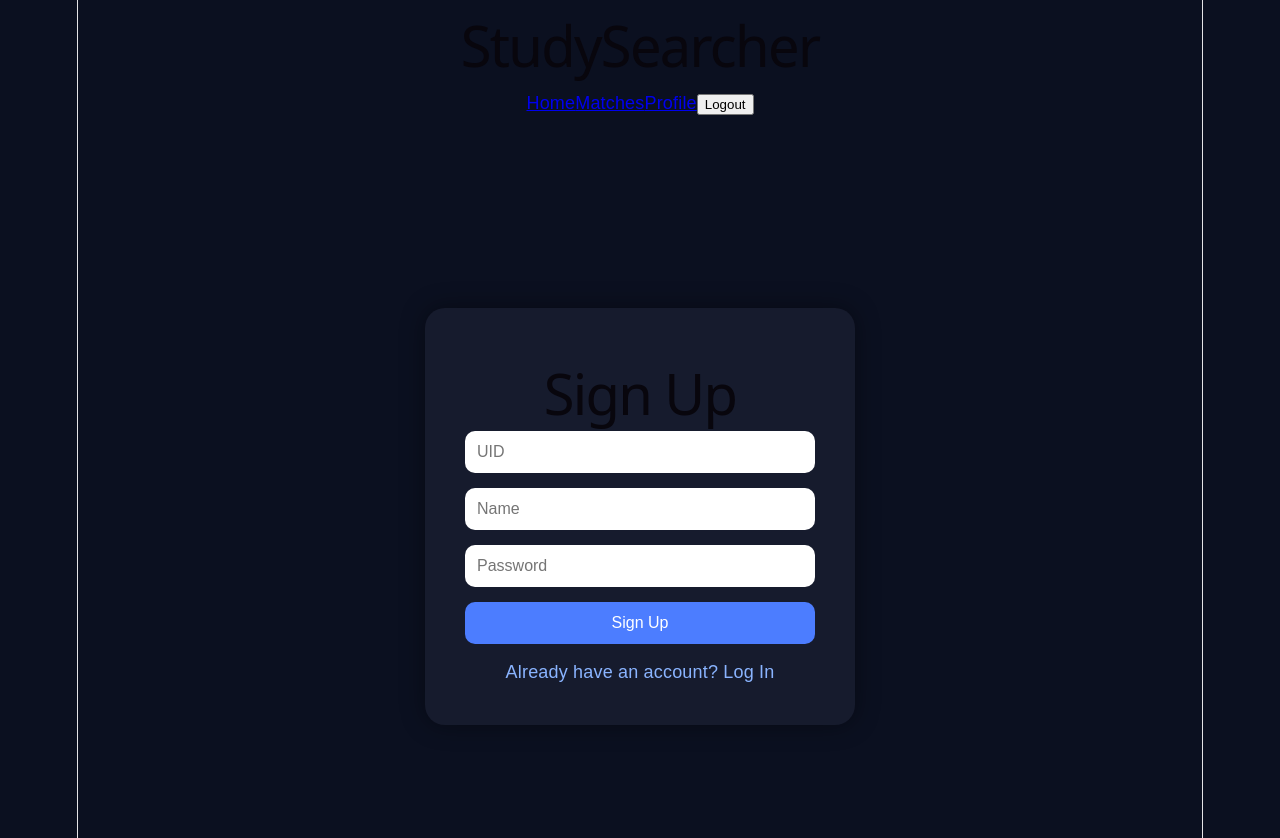
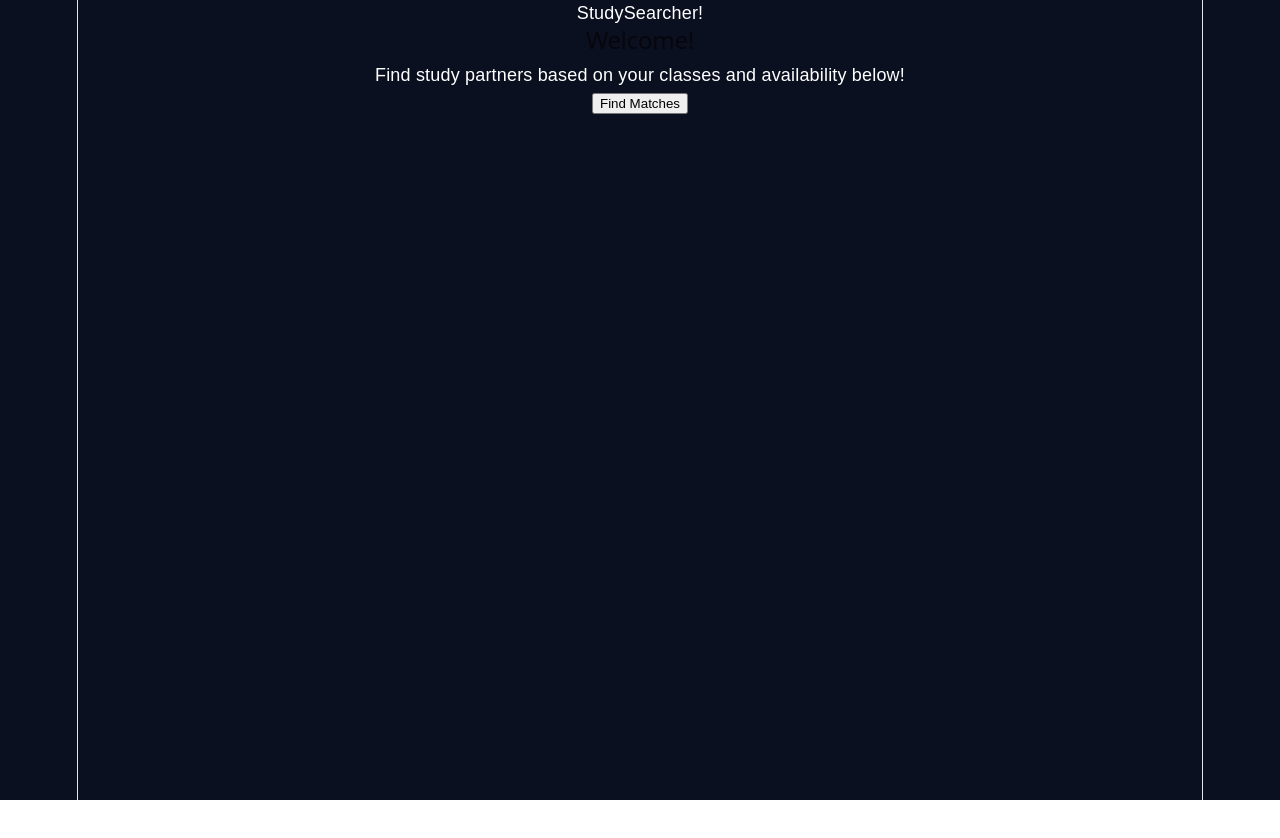
Before and after one commit to joshzaragoza/StudySearcher-, a React (Vite) app in the folder client/: page / in a window 1280 px wide. Before the commit this address led to /signup. Shown: the top 838 px of the page. After the commit the page ends 800 px from the top, so only its background shows below. Built offline with nearby package versions, Linux system fonts and the light colour scheme.

Commit message:
replaced old routes with new ones in App.jsx

```diff
--- a/client/src/App.jsx
+++ b/client/src/App.jsx
@@ -53,20 +53,10 @@ function AppMain() {
 }
 
 function App() {
-
-
   return (
     <>
-      <NavBar />
       <BrowserRouter>
-        <Routes>
-          <Route path="/" element={<Navigate to="/signup" />} />
-          <Route path="/signup" element={<SignupPage />} />
-          <Route path="/login" element={<LoginPage />} />
-          <Route path="/home" element={<HomePage />} />
-          <Route path="/matches" element={<MatchesPage />} />
-          <Route path="/profile" element={<ProfilePage />} />
-        </Routes>
+        <AppMain />
       </BrowserRouter>
     </>
   );
```
